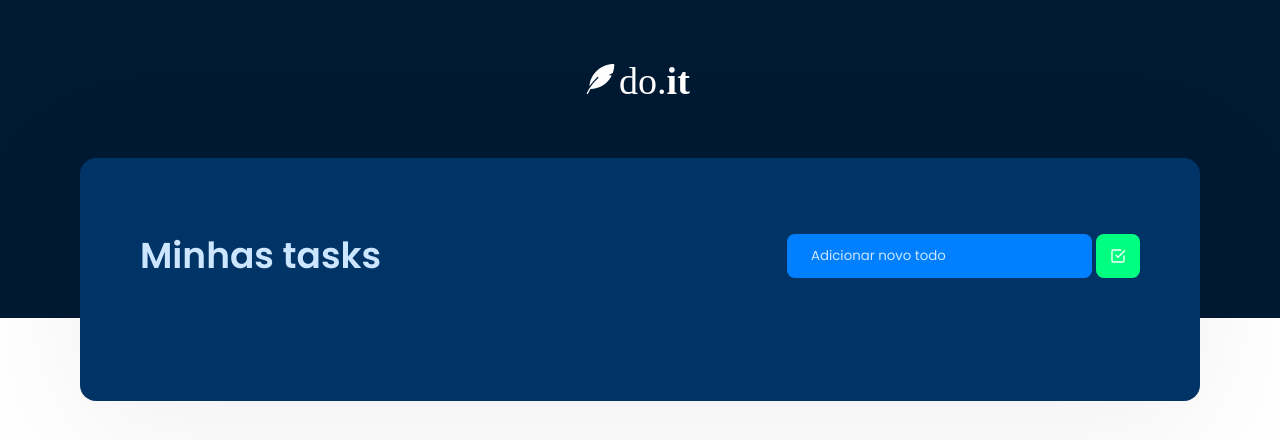
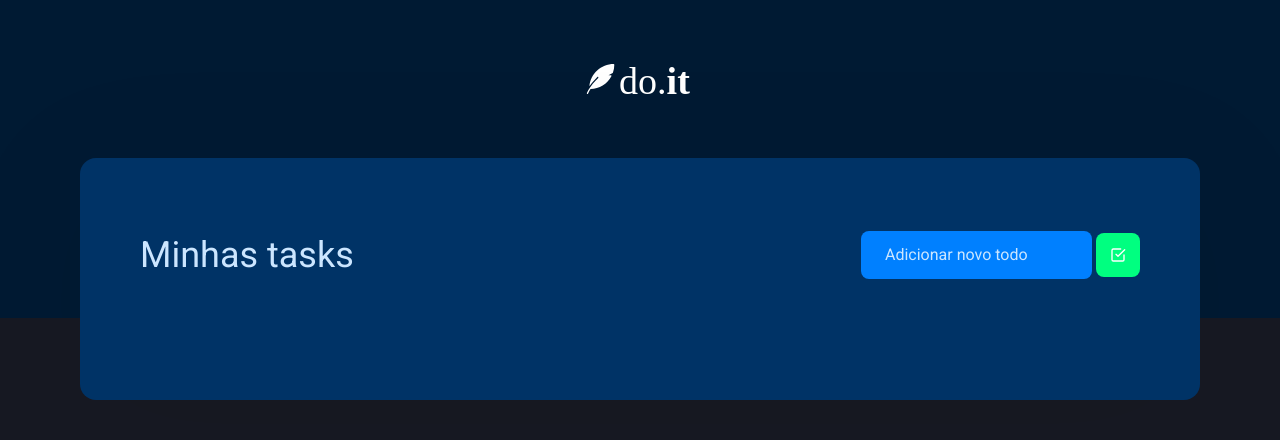
Before and after one commit to Gilvan-Araujo/DoIt, a Next.js app: page / in a window 1280 px wide. Shown: the top 440 px of the page. Built offline with nearby package versions, Linux system fonts and the light colour scheme.

Commit message:
Install Chakra UI and setup provider

```diff
--- a/package.json
+++ b/package.json
@@ -8,6 +8,10 @@
     "start": "next start"
   },
   "dependencies": {
+    "@chakra-ui/react": "^1.6.3",
+    "@emotion/react": "^11",
+    "@emotion/styled": "^11",
+    "framer-motion": "^4",
     "next": "10.2.0",
     "next-pwa": "^5.2.21",
     "react": "17.0.2",
--- a/src/pages/_document.tsx
+++ b/src/pages/_document.tsx
@@ -6,7 +6,7 @@ export default class MyDocument extends Document {
             <Html lang="en-US">
                 <Head>
                     <link rel="preconnect" href="https://fonts.gstatic.com" />
-                    <link href="https://fonts.googleapis.com/css2?family=Poppins:wght@400;600&display=swap" rel="stylesheet" />
+                    <link href="https://fonts.googleapis.com/css2?family=Roboto:wght@400;700&display=swap" rel="stylesheet" />
 
                     <meta name='description' content='Task list application where you can add, remove or mark them as completed.' />
                     <meta name='keywords' content='todo productivity tasks' />
--- /dev/null
+++ b/src/styles/theme.ts
@@ -0,0 +1,16 @@
+import { extendTheme } from '@chakra-ui/react'
+
+export const theme = extendTheme({
+    fonts: {
+        heading: 'Roboto',
+        body: 'Roboto'
+    },
+    styles: {
+        global: {
+            body: {
+                bg: 'gray.900',
+                color: 'gray.50'
+            }
+        }
+    }
+})
```
Also changed, not shown: src/pages/_app.tsx (+6 -2 lines), 2 other files (tests, documents, lock files or other folders).
